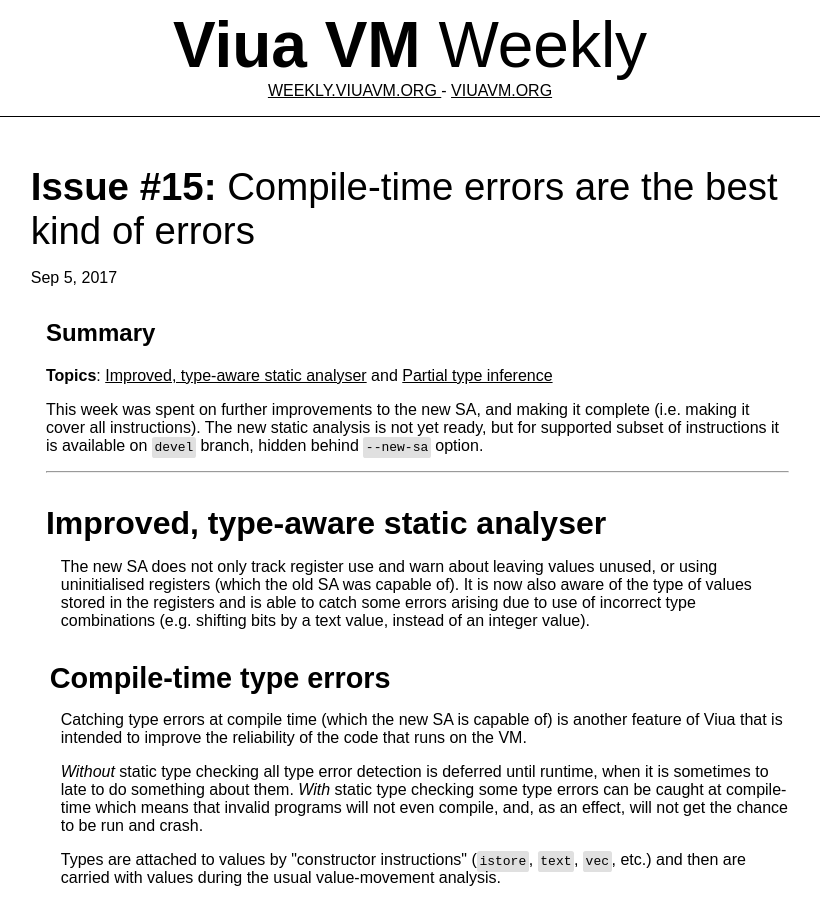
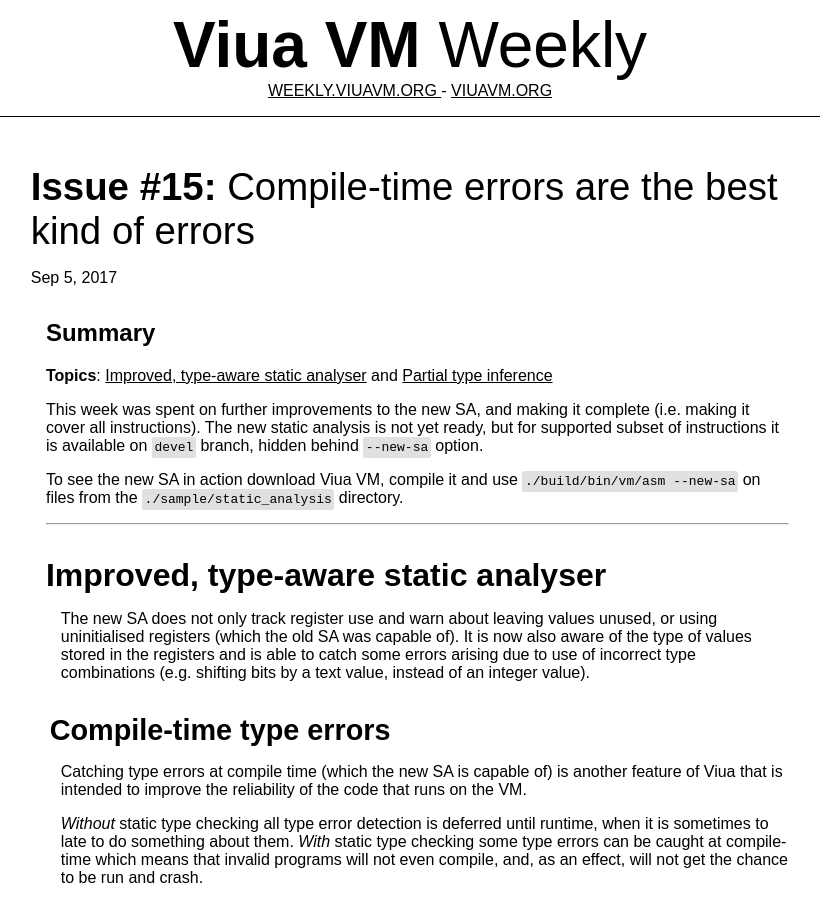
Before and after one commit to marekjm/weekly.viuavm.org, a Jekyll site: the page built from _posts/2017-09-05-issue-15.html, in a window 1280 px wide and 900 px high. Shown: the whole window, without its empty margins (230-1050 px from the left). Built offline with Jekyll 4.4.1, drawn with Linux system fonts in a browser that asks for light colours.

Commit message:
One last remark

```diff
--- a/_posts/2017-09-05-issue-15.html
+++ b/_posts/2017-09-05-issue-15.html
@@ -19,6 +19,11 @@
     all instructions).
     The new static analysis is not yet ready, but for supported subset of instructions it is available
     on <code>devel</code> branch, hidden behind <code>--new-sa</code> option.
+</p>
+
+<p>
+    To see the new SA in action download Viua VM, compile it and use <code>./build/bin/vm/asm --new-sa</code> on files from
+    the <code>./sample/static_analysis</code> directory.
 </p>
 
 <hr>
```
